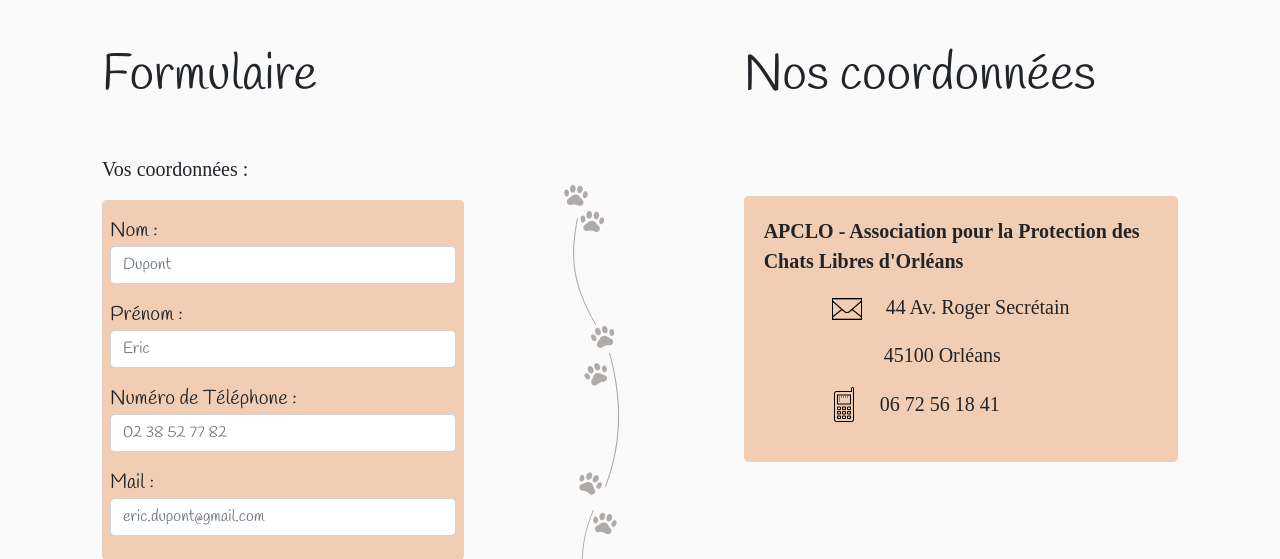
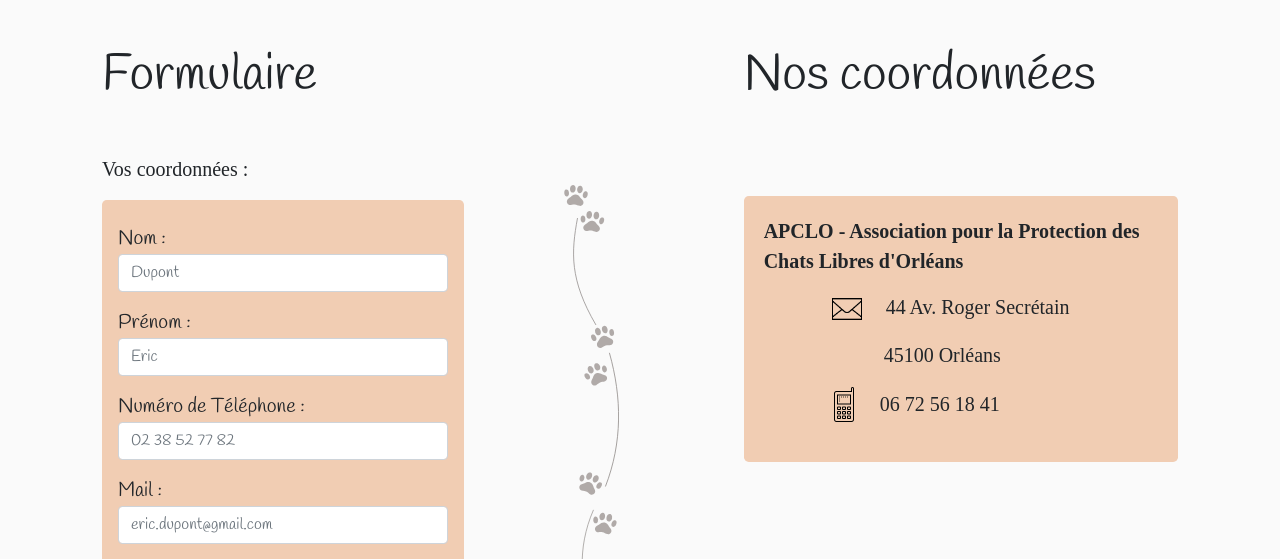
Before and after one commit to WildCodeSchool/orleans-202109-php-projet-apclo, a PHP site: template src/View/Contact/index.html.twig in a window 1280 px wide. Shown: the part 705-1264 px from the top of the page. Run offline with PHP 8.4, Linux system fonts and the light colour scheme; the template is opened without the code that fills it, so the values that code supplies are empty; some libraries are stand-ins or nearby versions; some web fonts are replaced.

Commit message:
padding form

```diff
--- a/src/View/Contact/index.html.twig
+++ b/src/View/Contact/index.html.twig
@@ -26,7 +26,7 @@
 					</div>
 					<div class="form_coordinates_title mt-2">
 						<p>Vos coordonnées :</p>
-						<div class="form_box rounded-3 d-print-inline-block col-md-10 ">
+						<div class="form_box rounded-3 d-print-inline-block col-md-10 p-3">
 							<form method="POST">
 								<div class="form-group">
 									<label for="lastname" class="form-label pt-2 mb-0">Nom :</label>
@@ -50,7 +50,7 @@
 							<div class="form_coordinates_title col mt-4 mb-0">
 								<p>Votre message :</p>
 							</div>
-							<div class="form_subject rounded-3 d-print-inline-block col-md-10">
+							<div class="form_subject rounded-3 d-print-inline-block col-md-10 p-3">
 								<div class="card_02">
 									<div form="form-group subject">
 										<label class="col-form mt-2 mb-0 form-group" for="subject">Sujet :</label>
```
